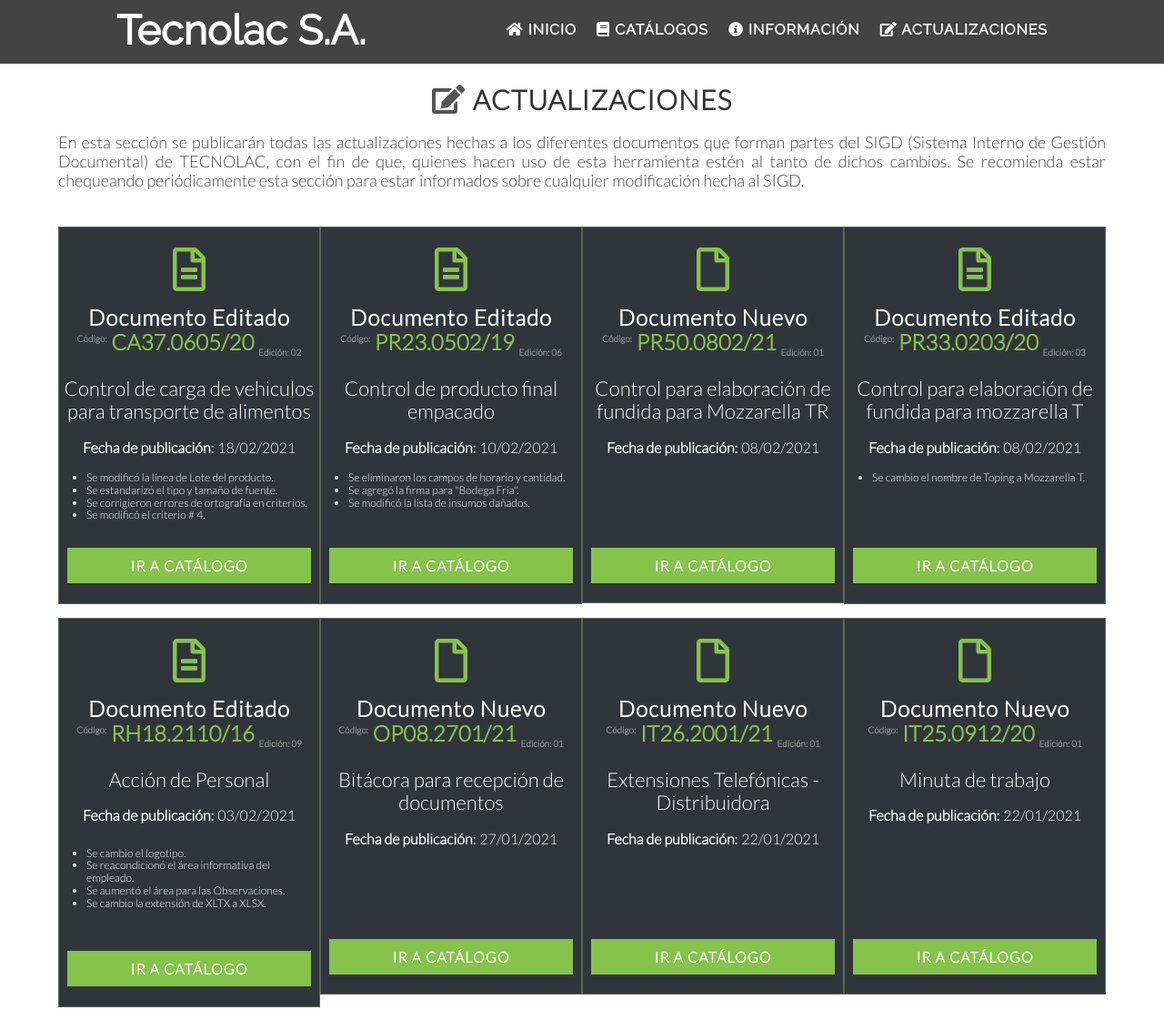
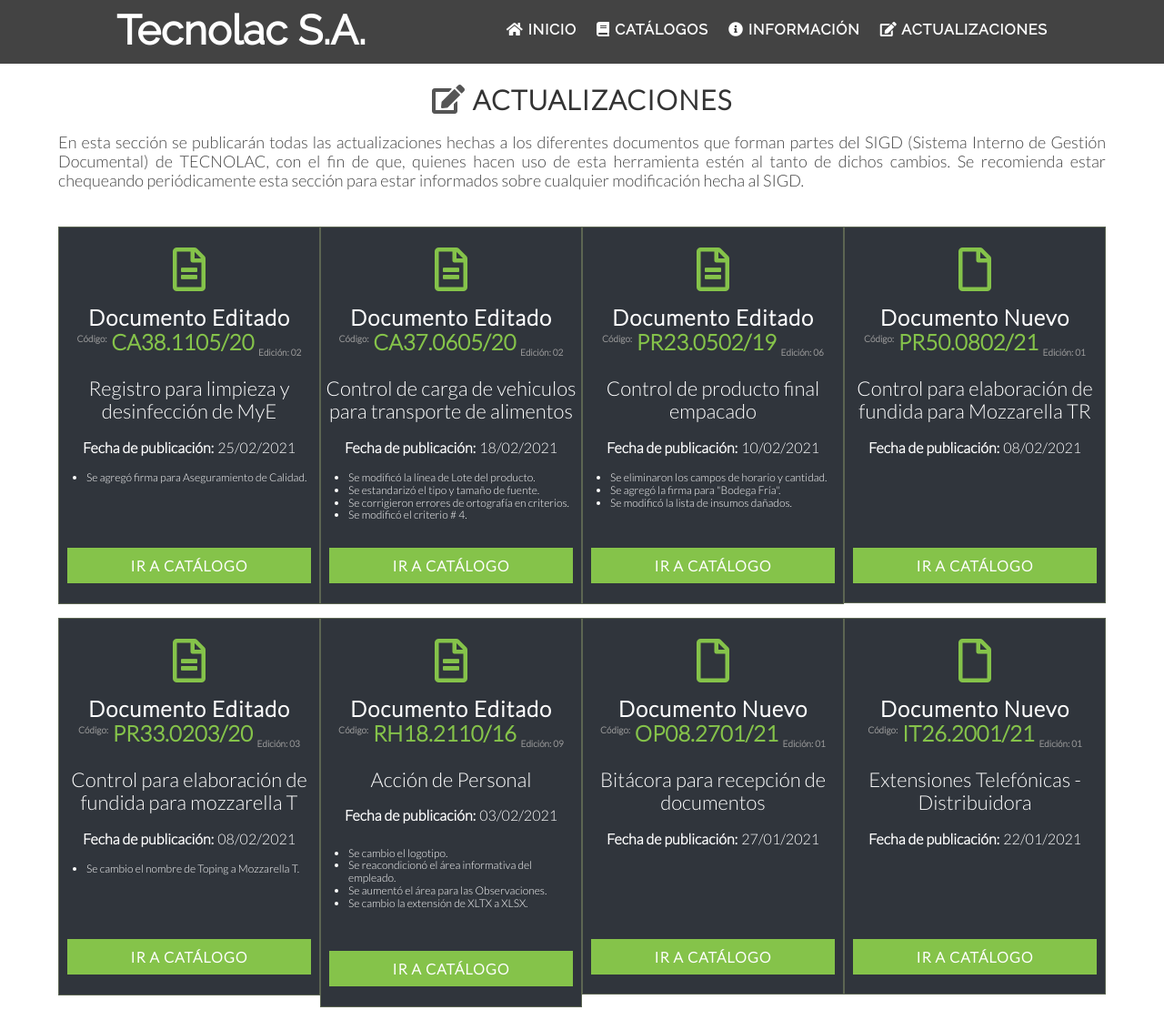
Before and after one commit to murgapo/sigd, a plain HTML site: page modificaciones.html in a window 1280 px wide. Shown: the top 1110 px of the page at 91% size. Drawn offline with Linux system fonts and the light colour scheme.

Commit message:
Actualización del Formato: CA38.1105/20

```diff
--- a/modificaciones.html
+++ b/modificaciones.html
@@ -88,6 +88,41 @@
                     </div>
                     <div class="documento">
                         <span class="codigo">Código:</span>
+                        <span>CA38.1105/20</span>
+                        <span class="edicion">Edición: 02</span>
+                    </div>
+                    <div class="descripcion">
+                        <p>Registro para limpieza y desinfección de MyE</p>
+                        <br>
+                        <span id="fecha">Fecha de publicación:</span>
+                        <span>25/02/2021</span>
+                        <div id="llenar_espacio1"></div>
+                        <ul>
+                            <li>Se agregó firma para Aseguramiento de Calidad.</li>
+                            <li style="list-style: none;">&nbsp;</li>
+                            <li style="list-style: none;">&nbsp;</li>
+                            <li style="list-style: none;">&nbsp;</li>
+                        </ul>
+                    </div>
+                    <div class="boton-catalogo">
+                        <a href="calidad.html" class="ira-catalogo">
+                            IR A CATÁLOGO
+                        </a>
+                    </div>
+                </div>
+            </div>
+
+            <!-- TARJETA 2 -->
+            <div class="col-update">
+                <div class="caja-actualiza">
+                    <div class="icono-caja">
+                        <i class="far fa-file-alt"></i>
+                    </div>
+                    <div>
+                        <h3>Documento Editado</h3>
+                    </div>
+                    <div class="documento">
+                        <span class="codigo">Código:</span>
                         <span>CA37.0605/20</span>
                         <span class="edicion">Edición: 02</span>
                     </div>
@@ -112,7 +147,7 @@
                 </div>
             </div>
 
-            <!-- TARJETA 2 -->
+            <!-- TARJETA 3 -->
             <div class="col-update">
                 <div class="caja-actualiza">
                     <div class="icono-caja">
@@ -147,7 +182,7 @@
                 </div>
             </div>
 
-            <!-- TARJETA 3 -->
+            <!-- TARJETA 4 -->
             <div class="col-update">
                 <div class="caja-actualiza">
                     <div class="icono-caja">
@@ -176,7 +211,7 @@
                 </div>
             </div>
 
-            <!-- TARJETA 4 -->
+            <!-- TARJETA 5 -->
             <div class="col-update">
                 <div class="caja-actualiza">
                     <div class="icono-caja">
@@ -211,7 +246,7 @@
                 </div>
             </div>
 
-            <!-- TARJETA 5 -->
+            <!-- TARJETA 6 -->
             <div class="col-update">
                 <div class="caja-actualiza">
                     <div class="icono-caja">
@@ -248,7 +283,7 @@
                 </div>
             </div>
 
-            <!-- TARJETA 6 -->
+            <!-- TARJETA 7 -->
             <div class="col-update">
                 <div class="caja-actualiza">
                     <div class="icono-caja">
@@ -277,7 +312,7 @@
                 </div>
             </div>
 
-            <!-- TARJETA 7 -->
+            <!-- TARJETA 8 -->
             <div class="col-update">
                 <div class="caja-actualiza">
                     <div class="icono-caja">
@@ -306,34 +341,7 @@
                 </div>
             </div>
 
-            <!-- TARJETA 8 -->
-            <div class="col-update">
-                <div class="caja-actualiza">
-                    <div class="icono-caja">
-                        <i class="far fa-file"></i>
-                    </div>
-                    <div>
-                        <h3>Documento Nuevo</h3>
-                    </div>
-                    <div class="documento">
-                        <span class="codigo">Código:</span>
-                        <span>IT25.0912/20</span>
-                        <span class="edicion">Edición: 01</span>
-                    </div>
-                    <div class="descripcion">
-                        <p>Minuta de trabajo</p>
-                        <br>
-                        <span id="fecha">Fecha de publicación:</span>
-                        <span>22/01/2021</span>
-                    </div>
-                    <div id="llenado1"></div>
-                    <div class="boton-catalogo">
-                        <a href="informatica.html" class="ira-catalogo">
-                            IR A CATÁLOGO
-                        </a>
-                    </div>
-                </div>
-            </div>
+
 
         </section>
     </section>
```
Also changed, not shown: calidad.html (+1 -1 lines), 1 other file.
